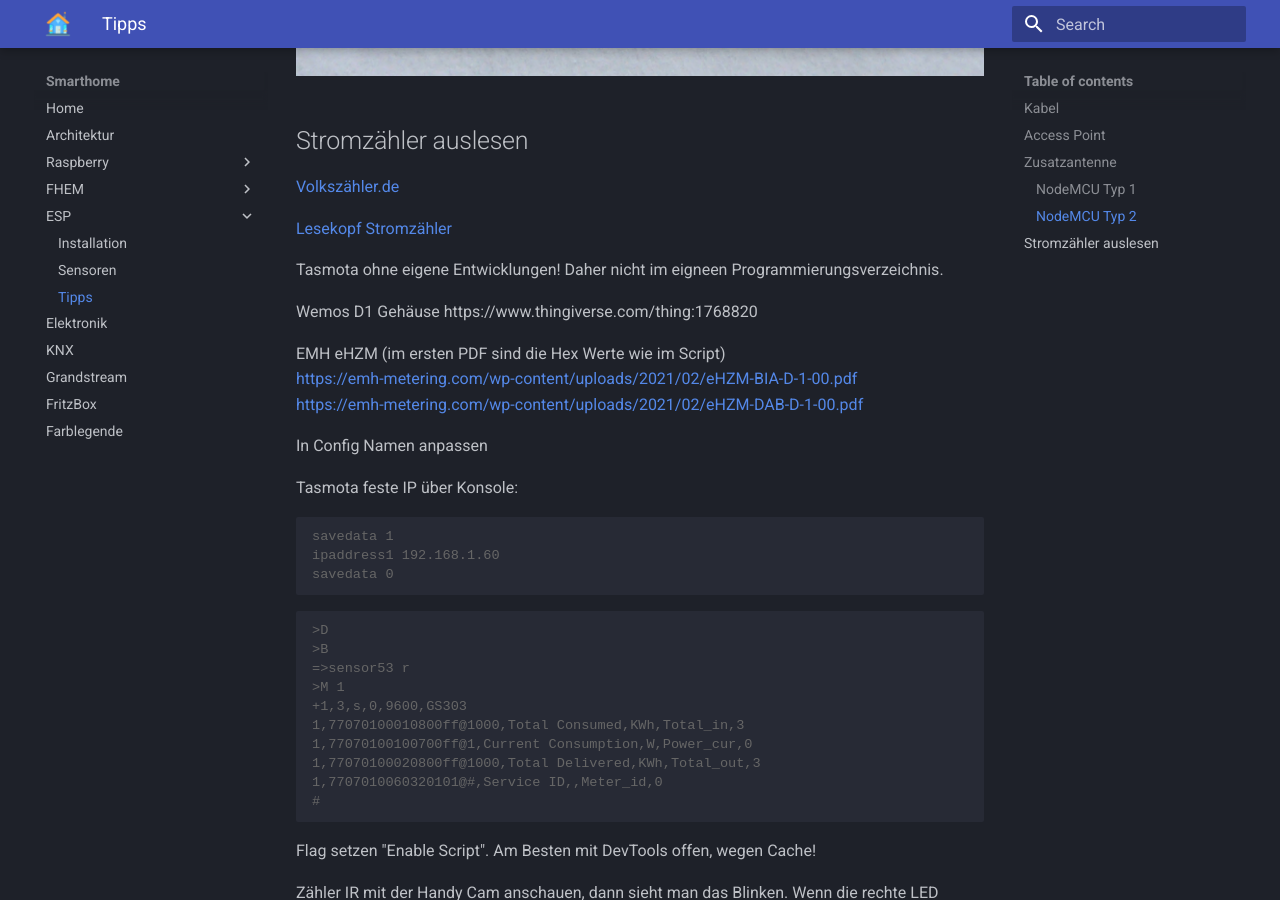
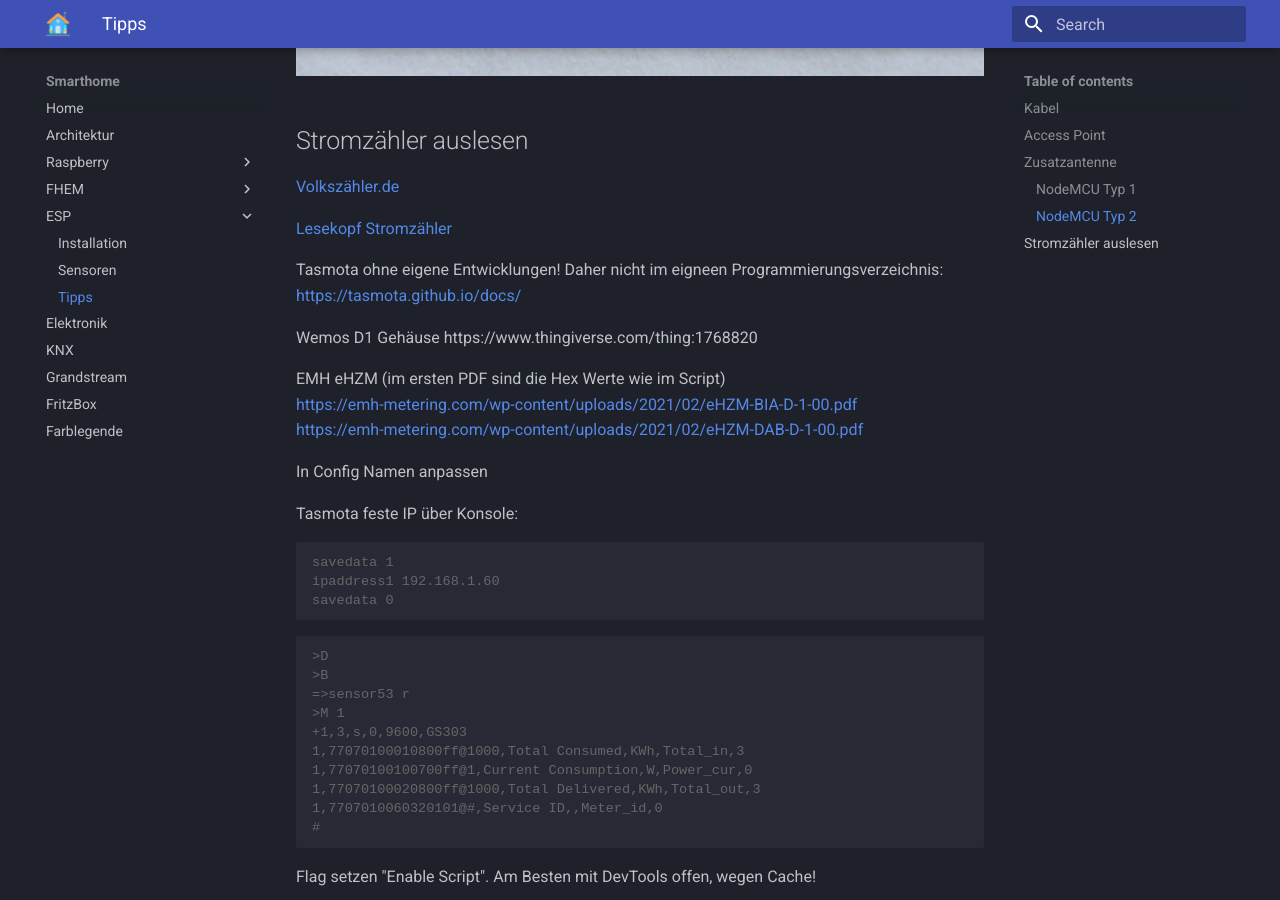
Before and after one commit to rogerknop/mkdocs_smarthome, an MkDocs documentation site: the page built from docs/esptipps/esp_tipps.md, in a window 1280 px wide and 900 px high, scrolled down 3358 px. Built offline with MkDocs 1.6.1 and Material for MkDocs 9.7.7, drawn with Linux system fonts in a browser that asks for light colours; some of the changed lines change nothing that is shown.

Commit message:
Tasmota Link ergüänzt

```diff
--- a/docs/esptipps/esp_tipps.md
+++ b/docs/esptipps/esp_tipps.md
@@ -45,7 +45,7 @@ __Achtung!!!__ Es gibt 2 Antennensteckerarten: _RP-SMA_ und _SMA_. Beim Kaufen a
 
 <a href="https://haus-automatisierung.com/hardware/2021/09/25/infrarot-lesekopf-stromzaehler.html" target="_blank">Lesekopf Stromzähler</a>
 
-Tasmota ohne eigene Entwicklungen! Daher nicht im eigneen Programmierungsverzeichnis.
+Tasmota ohne eigene Entwicklungen! Daher nicht im eigneen Programmierungsverzeichnis: <a href="https://tasmota.github.io/docs/" target="_blank">https://tasmota.github.io/docs/</a>
 
 Wemos D1 Gehäuse https://www.thingiverse.com/thing:1768820
 
```
